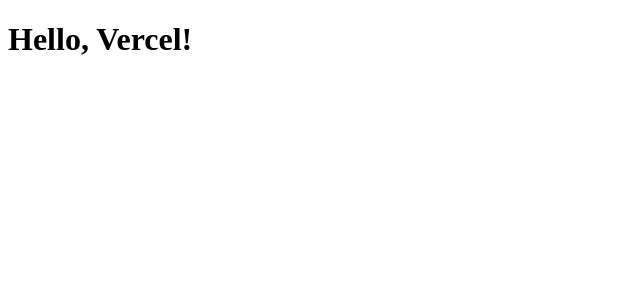
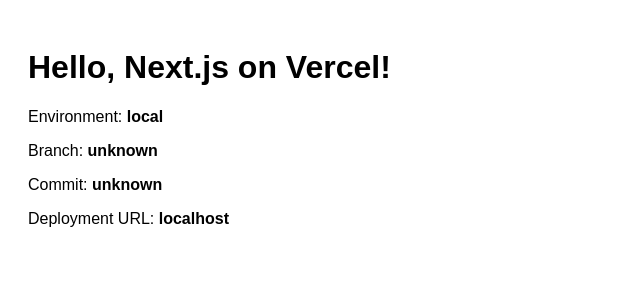
Before and after one commit to dzivkovi/hello-world-vercel, a Next.js app: page / in a window 1280 px wide. Shown: the top 300 px of the page, without its empty margins (0-640 px from the left). Built offline with nearby package versions, Linux system fonts and the light colour scheme.

Commit message:
Add environment info display and use CSS module
- Show env, branch, commit, and URL info

- Replace inline styles with CSS module

```diff
--- /dev/null
+++ b/app/page.module.css
@@ -0,0 +1,4 @@
+.container {
+  font-family: Arial, sans-serif;
+  padding: 20px;
+}
--- a/app/page.tsx
+++ b/app/page.tsx
@@ -1,3 +1,18 @@
+import styles from './page.module.css';
+
 export default function Page() {
-  return <h1>Hello, Vercel!</h1>;
+  const environment = process.env.VERCEL_ENV || 'local';
+  const commitSha = process.env.VERCEL_GIT_COMMIT_SHA?.slice(0, 7) || 'unknown';
+  const branch = process.env.VERCEL_GIT_COMMIT_REF || 'unknown';
+  const deploymentUrl = process.env.VERCEL_URL || 'localhost';
+
+  return (
+    <div className={styles.container}>
+      <h1>Hello, Next.js on Vercel!</h1>
+      <p>Environment: <strong>{environment}</strong></p>
+      <p>Branch: <strong>{branch}</strong></p>
+      <p>Commit: <strong>{commitSha}</strong></p>
+      <p>Deployment URL: <strong>{deploymentUrl}</strong></p>
+    </div>
+  );
 }
```
